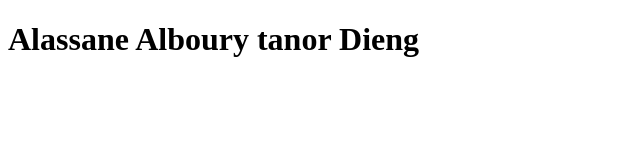
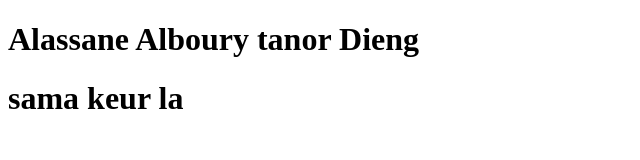
Before and after one commit to aatdieng/js-basics, a plain HTML site: page index.html in a window 1280 px wide. Shown: the whole page, without its empty margins (0-640 px from the left). Drawn offline with Linux system fonts and the light colour scheme.

Commit message:
Update index.html

```diff
--- a/index.html
+++ b/index.html
@@ -8,6 +8,7 @@
 </head>
 <body>
     <h1>Alassane Alboury tanor Dieng</h1>
+     <h1>sama keur la </h1>
     <script src="index.js"></script>
 </body>
 </html>
```
